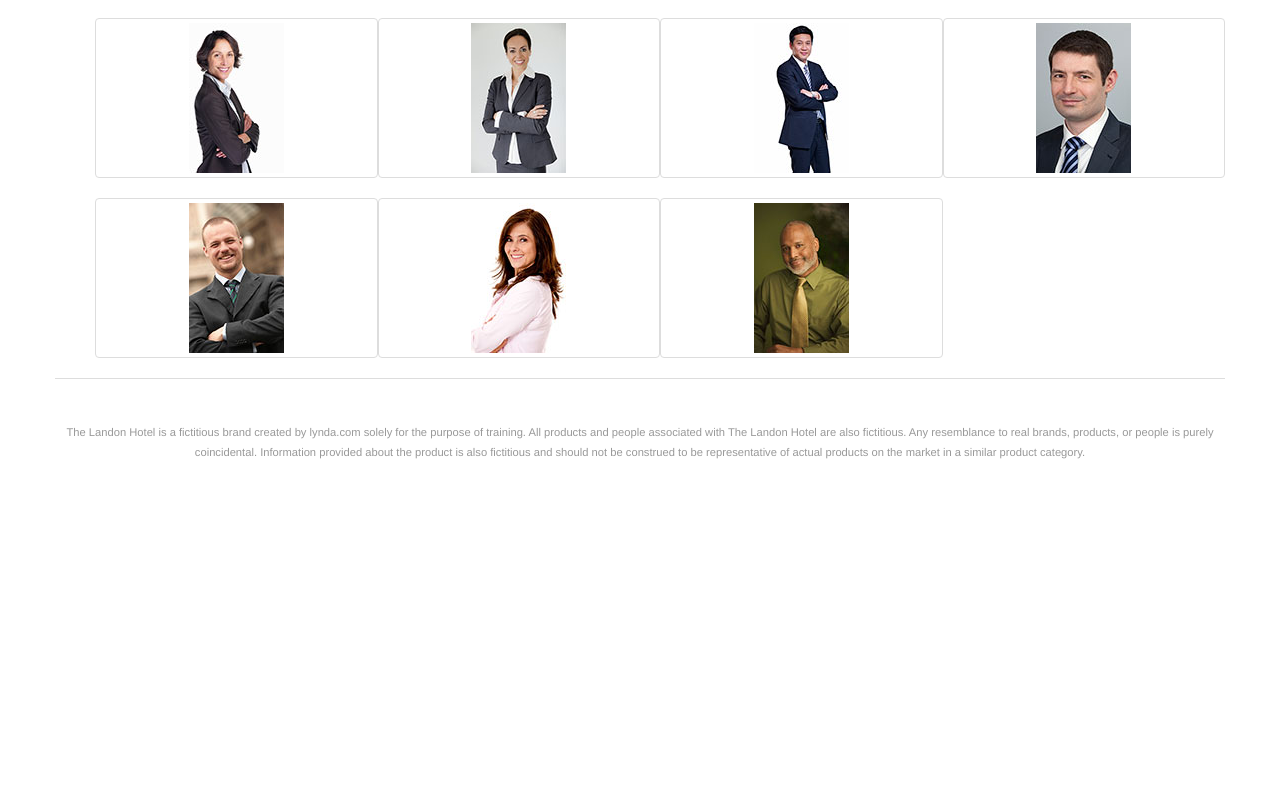
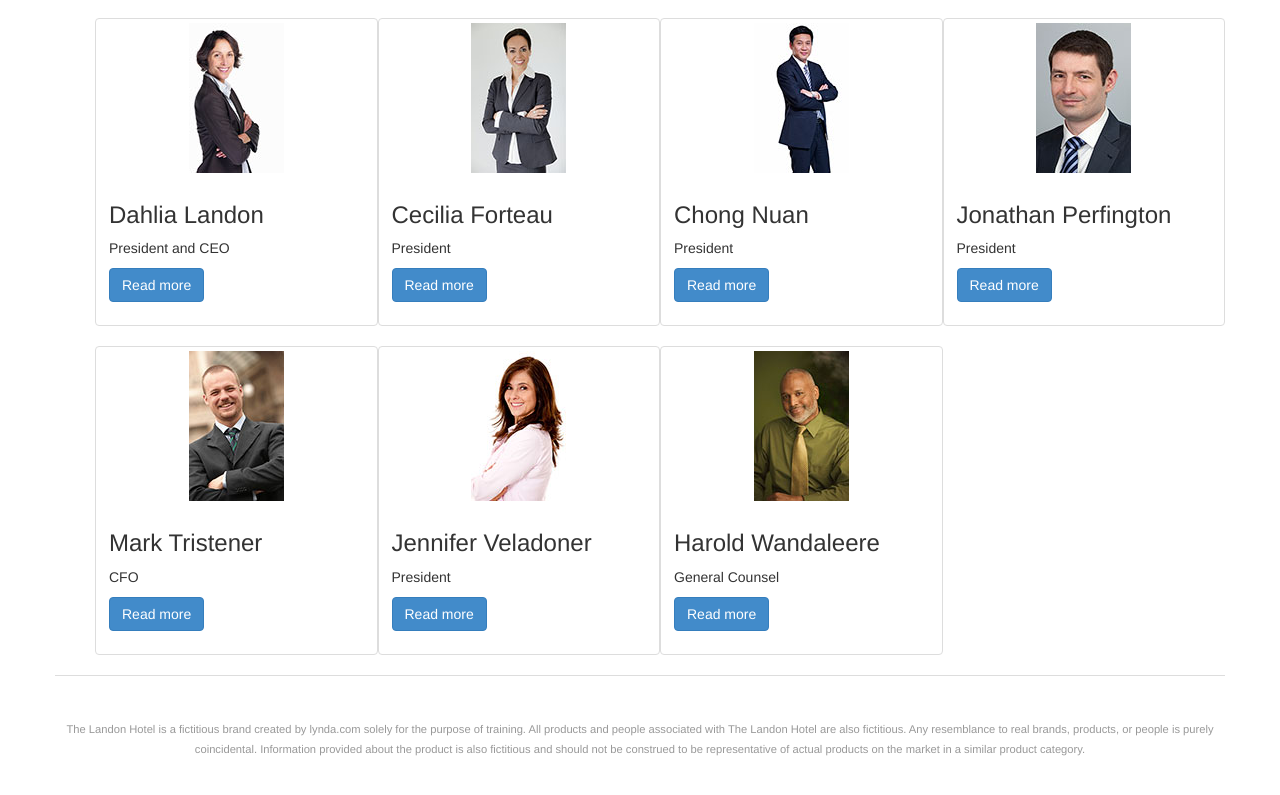
Before and after one commit to BadAllOff/bs3_lynda, a plain HTML site: page execs.html in a window 1280 px wide. Shown: the part 139-934 px from the top of the page. Before the commit the page ends 800 px from the top, so only its background shows below. Drawn offline with Linux system fonts and the light colour scheme.

Commit message:
Added Caption and buttons "read more"

```diff
--- a/execs.html
+++ b/execs.html
@@ -41,13 +41,62 @@
 		</div>
 		<div class="row">
 			<ul>
-				<li class="thumbnail col-sm-3 col-xs-6"><a href="#landon" data-toggle="modal"><img src="images/landon-thumb.jpg" alt="Dahlia Landon, President and CEO."></a></li>
-				<li class="thumbnail col-sm-3 col-xs-6"><a href="#forteau" data-toggle="modal"><img src="images/forteau-thumb.jpg" alt="Cecilia Forteau, President, Latin America."></a></li>
-				<li class="thumbnail col-sm-3 col-xs-6"><a href="#nuan" data-toggle="modal"><img src="images/nuan-thumb.jpg" alt="Chong Nuan, President, Asia/Africa."></a></li>
-				<li class="thumbnail col-sm-3 col-xs-6"><a href="#perfington" data-toggle="modal"><img src="images/perfington-thumb.jpg" alt="Jonathan Perfington, President, North America."></a></li>
-				<li class="thumbnail col-sm-3 col-xs-6"><a href="#tristener" data-toggle="modal"><img src="images/tristener-thumb.jpg" alt="Mark Tristener, CFO."></a></li>
-				<li class="thumbnail col-sm-3 col-xs-6"><a href="#veladoner" data-toggle="modal"><img src="images/veladoner-thumb.jpg" alt="Jennifer Veladoner, President, Europe."></a></li>
-				<li class="thumbnail col-sm-3 col-xs-6"><a href="#wandaleere" data-toggle="modal"><img src="images/wandaleere-thumb.jpg" alt="Harold Wandaleere, General Counsel."></a></li>
+				<li class="thumbnail col-sm-3 col-xs-6">
+                    <a href="#landon" data-toggle="modal"><img src="images/landon-thumb.jpg" alt="Dahlia Landon, President and CEO."></a>
+                    <div class="caption">
+                        <h3>Dahlia Landon</h3>
+                        <p>President and CEO</p>
+                        <p><a href="#landon" data-toggle="modal" class="btn btn-primary">Read more</a></p>
+                    </div>
+                </li>
+				<li class="thumbnail col-sm-3 col-xs-6">
+                    <a href="#forteau" data-toggle="modal"><img src="images/forteau-thumb.jpg" alt="Cecilia Forteau, President, Latin America."></a>
+                    <div class="caption">
+                        <h3>Cecilia Forteau</h3>
+                        <p>President</p>
+                        <p><a href="#forteau" data-toggle="modal" class="btn btn-primary">Read more</a></p>
+                    </div>
+                </li>
+				<li class="thumbnail col-sm-3 col-xs-6">
+                    <a href="#nuan" data-toggle="modal"><img src="images/nuan-thumb.jpg" alt="Chong Nuan, President, Asia/Africa."></a>
+                    <div class="caption">
+                        <h3>Chong Nuan</h3>
+                        <p>President</p>
+                        <p><a href="#nuan" data-toggle="modal" class="btn btn-primary">Read more</a></p>
+                    </div>
+                </li>
+				<li class="thumbnail col-sm-3 col-xs-6">
+                    <a href="#perfington" data-toggle="modal"><img src="images/perfington-thumb.jpg" alt="Jonathan Perfington, President, North America."></a>
+                    <div class="caption">
+                        <h3>Jonathan Perfington</h3>
+                        <p>President</p>
+                        <p><a href="#perfington" data-toggle="modal" class="btn btn-primary">Read more</a></p>
+                    </div>
+                </li>
+				<li class="thumbnail col-sm-3 col-xs-6">
+                    <a href="#tristener" data-toggle="modal"><img src="images/tristener-thumb.jpg" alt="Mark Tristener, CFO."></a>
+                    <div class="caption">
+                        <h3>Mark Tristener</h3>
+                        <p>CFO</p>
+                        <p><a href="#tristener" data-toggle="modal" class="btn btn-primary">Read more</a></p>
+                    </div>
+                </li>
+				<li class="thumbnail col-sm-3 col-xs-6">
+                    <a href="#veladoner" data-toggle="modal"><img src="images/veladoner-thumb.jpg" alt="Jennifer Veladoner, President, Europe."></a>
+                    <div class="caption">
+                        <h3>Jennifer Veladoner</h3>
+                        <p>President</p>
+                        <p><a href="#veladoner" data-toggle="modal" class="btn btn-primary">Read more</a></p>
+                    </div>
+                </li>
+				<li class="thumbnail col-sm-3 col-xs-6">
+                    <a href="#wandaleere" data-toggle="modal"><img src="images/wandaleere-thumb.jpg" alt="Harold Wandaleere, General Counsel."></a>
+                    <div class="caption">
+                        <h3>Harold Wandaleere</h3>
+                        <p>General Counsel</p>
+                        <p><a href="#wandaleere" data-toggle="modal" class="btn btn-primary">Read more</a></p>
+                    </div>
+                </li>
 			</ul>
 		</div>
 		<footer class="row siteinfo">
```
